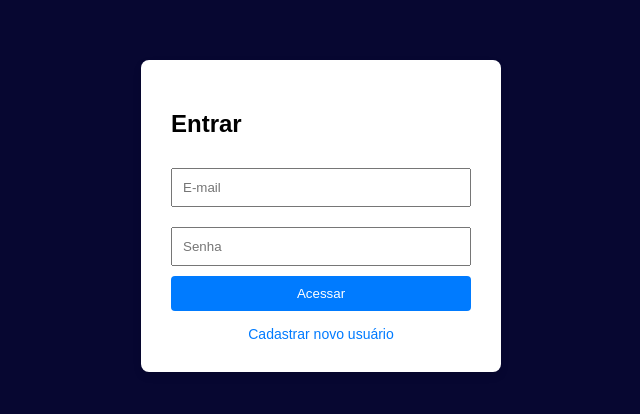
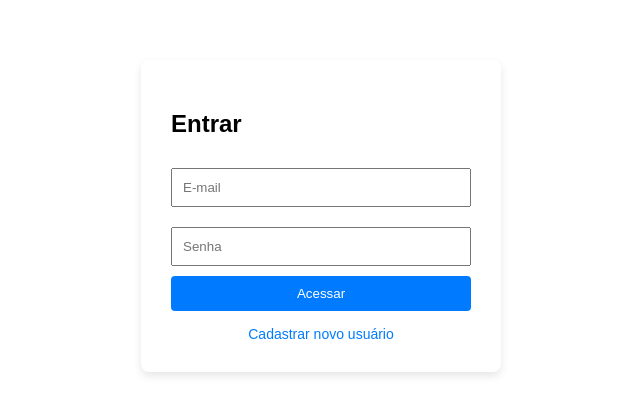
Before and after one commit to jmpintoibm/frontendespacial, a plain HTML site: page index.html in a window 1280 px wide. Shown: the part 192-606 px from the top of the page, without its empty margins (319-959 px from the left). Drawn offline with Linux system fonts and the light colour scheme.

Commit message:
alteracao da cordo fundo da index e criacao do build e pipeline na aws

```diff
--- a/index.html
+++ b/index.html
@@ -4,7 +4,7 @@
     <meta charset="UTF-8">
     <title>Login Serverless</title>
     <style>
-        body { font-family: Arial, sans-serif; display: flex; justify-content: center; align-items: center; height: 100vh; background: #070731; }
+        body { font-family: Arial, sans-serif; display: flex; justify-content: center; align-items: center; height: 100vh; background: #ffffff; }
         .card { background: white; padding: 30px; border-radius: 8px; box-shadow: 0 4px 8px rgba(0,0,0,0.1); width: 300px; }
         input { width: 100%; padding: 10px; margin: 10px 0; box-sizing: border-box; }
         button { width: 100%; padding: 10px; background: #007bff; color: white; border: none; border-radius: 4px; cursor: pointer; }
```
